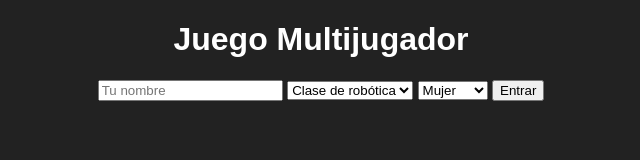
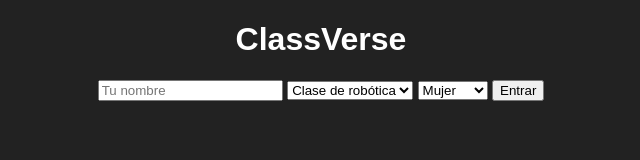
Before and after one commit to Pablolu2024/migathertown, a website: page index.html in a window 1280 px wide. Shown: the whole page, without its empty margins (319-959 px from the left). Drawn offline with Linux system fonts and the light colour scheme.

Commit message:
Update index.html

```diff
--- a/index.html
+++ b/index.html
@@ -2,12 +2,12 @@
 <html lang="es">
 <head>
   <meta charset="UTF-8">
-  <title>Juego Multijugador</title>
+  <title>ClassVerse - El universo virtual para aprender</title>
   <link rel="stylesheet" href="style.css">
 </head>
 <body>
   <div id="inicio">
-    <h1>Juego Multijugador</h1>
+    <h1>ClassVerse</h1>
     <input type="text" id="nombre" placeholder="Tu nombre">
     <select id="mapa">
       <option value="maps/mapa1.json">Clase de robótica</option>
```
